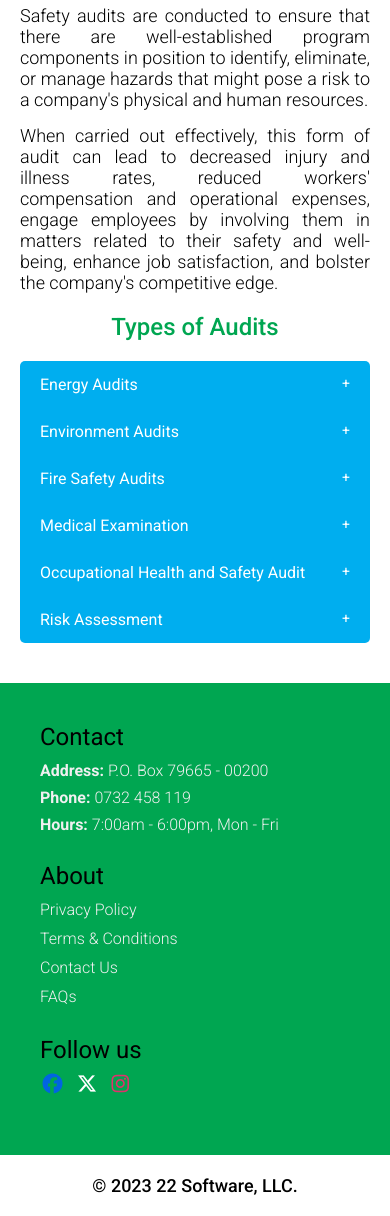
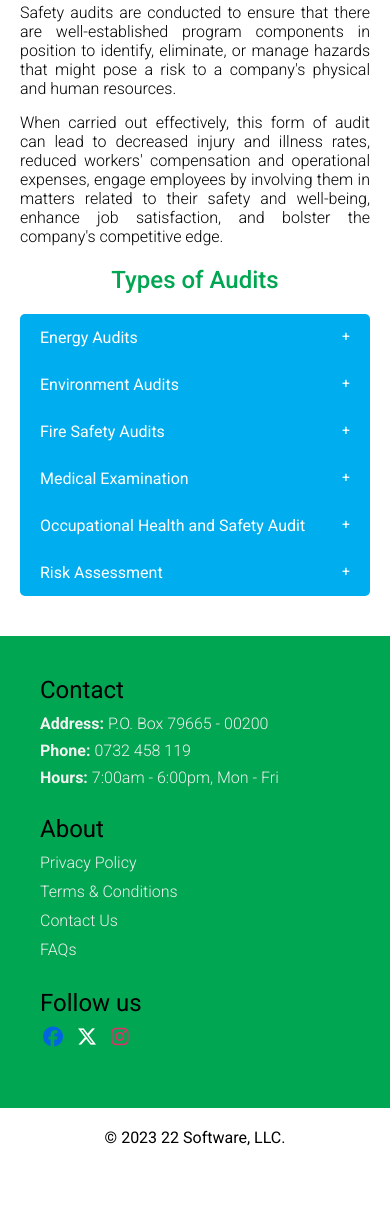
Before and after one commit to byronkenoly/comak, a plain HTML site: page client/html/audit.html in a window 390 px wide. Shown: the part 138-1354 px from the top of the page. After the commit the page ends 1305 px from the top, so only its background shows below. Drawn offline with Linux system fonts and the light colour scheme; files whose address does not match are found by name.

Commit message:
font size adjustment

```diff
--- a/client/css/home.css
+++ b/client/css/home.css
@@ -1,5 +1,5 @@
 :root {
-    --size-link: 20px;
+    --size-link: 18px;
     --size-link-small: 16px;
     --size-p: 20px;
     --size-p2: 16px;
@@ -352,8 +352,8 @@ button a {
 
 footer {
     text-align: center;
-    font-size: var(--size-p3);
-    font-weight: 500;
+    font-size: var(--size-p2);
+    font-weight: 400;
     padding: 20px 0;
 }
 
--- a/client/css/training.css
+++ b/client/css/training.css
@@ -222,8 +222,8 @@ footer p {
 
 .copyright {
     text-align: center;
-    font-size: var(--size-p3);
-    font-weight: 500;
+    font-size: var(--size-p2);
+    font-weight: 400;
     padding: 20px 0;
 }
 
@@ -271,6 +271,14 @@ footer p {
         margin-top: 16px;
     }
 
+    .accordion_content strong {
+        font-size: var(--size-p3);
+    }
+
+    .brief p {
+        font-size: var(--size-p2);
+    }
+
     .accordion_label {
         font-size: var(--size-p2);
         font-weight: 400;
```
